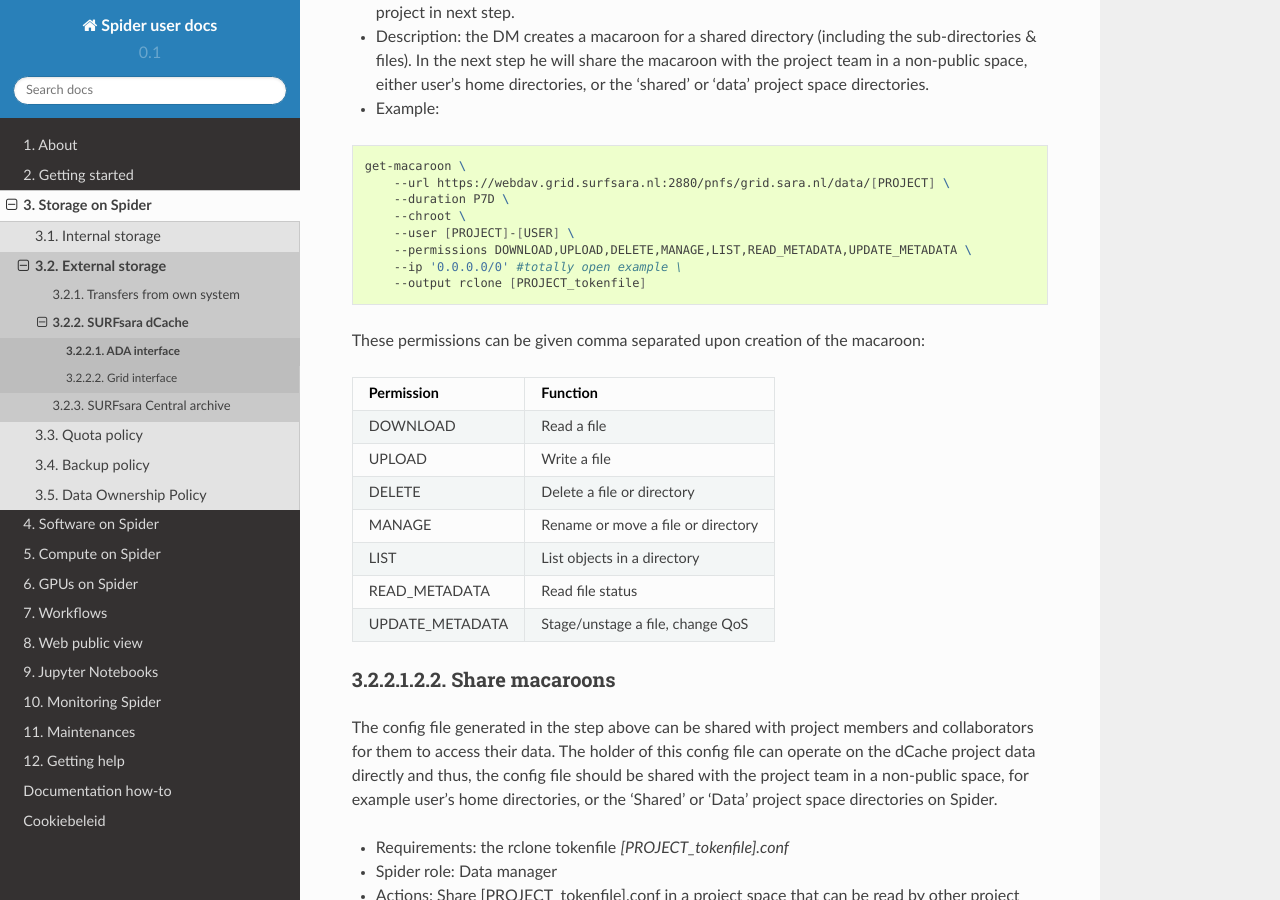
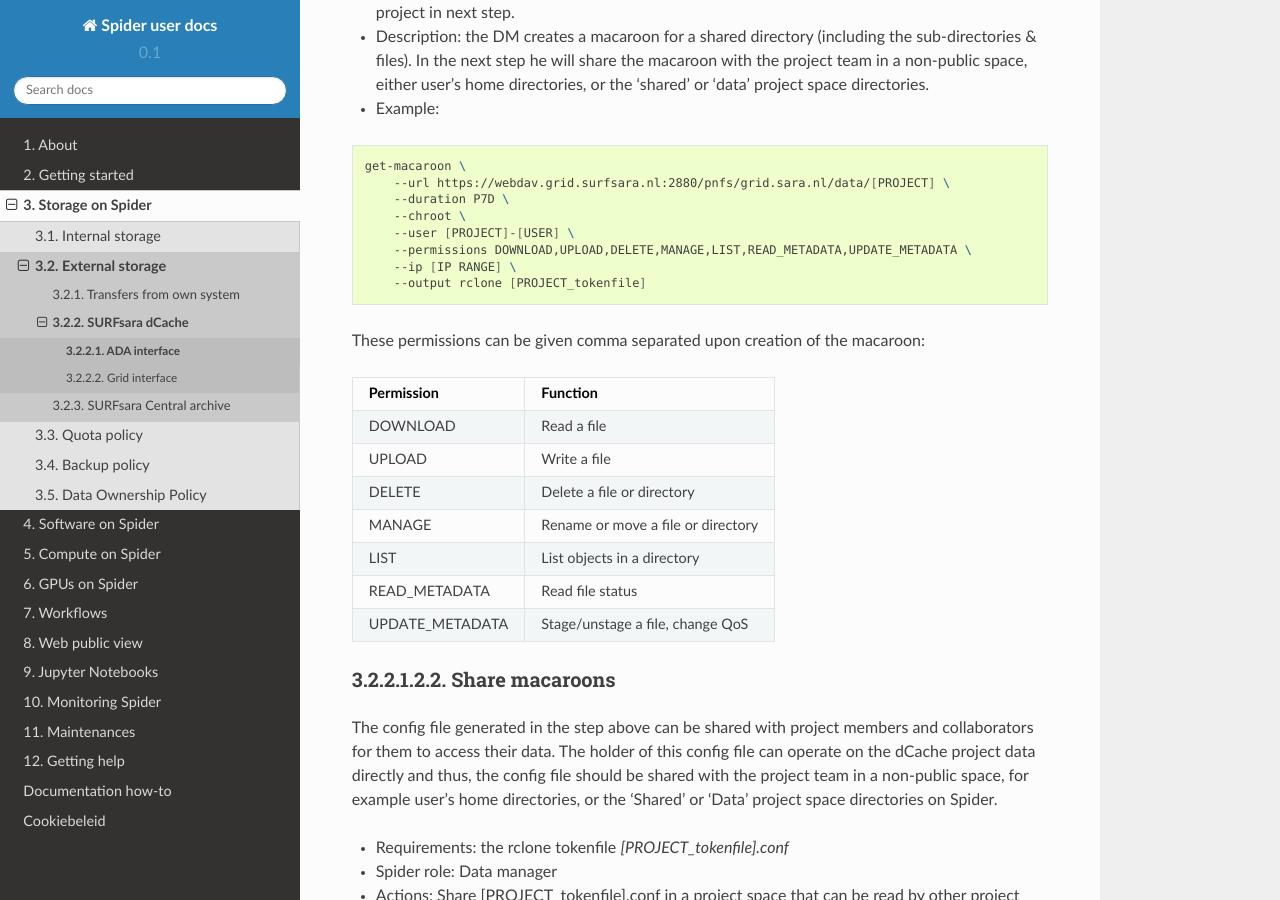
Before and after one commit to sara-nl/spiderdocs, a Sphinx documentation site: the page built from source/Pages/storage/ada-interface.rst, in a window 1280 px wide and 900 px high, scrolled down 1715 px. Built offline with Sphinx 7.4.7 and the Read the Docs theme 2.0.0, drawn with Linux system fonts in a browser that asks for light colours.

Commit message:
Update ada-interface.rst

```diff
--- a/source/Pages/storage/ada-interface.rst
+++ b/source/Pages/storage/ada-interface.rst
@@ -76,7 +76,7 @@ Create a macaroon
         --chroot \
         --user [PROJECT]-[USER] \
         --permissions DOWNLOAD,UPLOAD,DELETE,MANAGE,LIST,READ_METADATA,UPDATE_METADATA \
-        --ip '0.0.0.0/0' #totally open example \
+        --ip [IP RANGE] \
         --output rclone [PROJECT_tokenfile]
 
 
```
